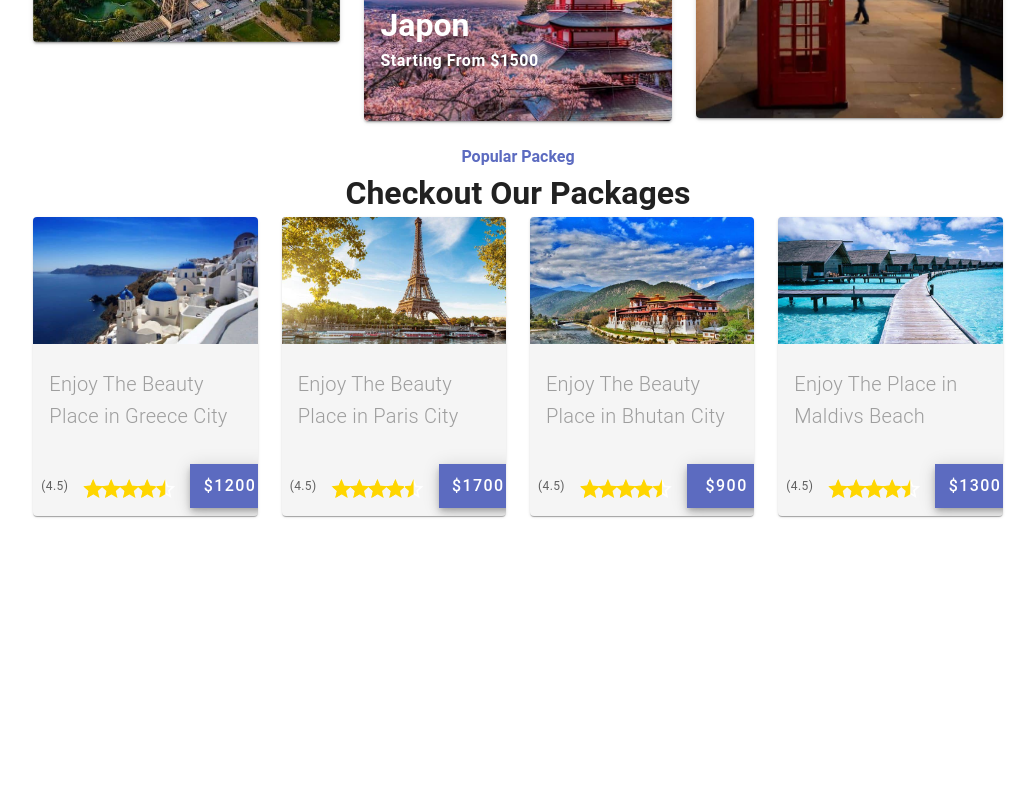
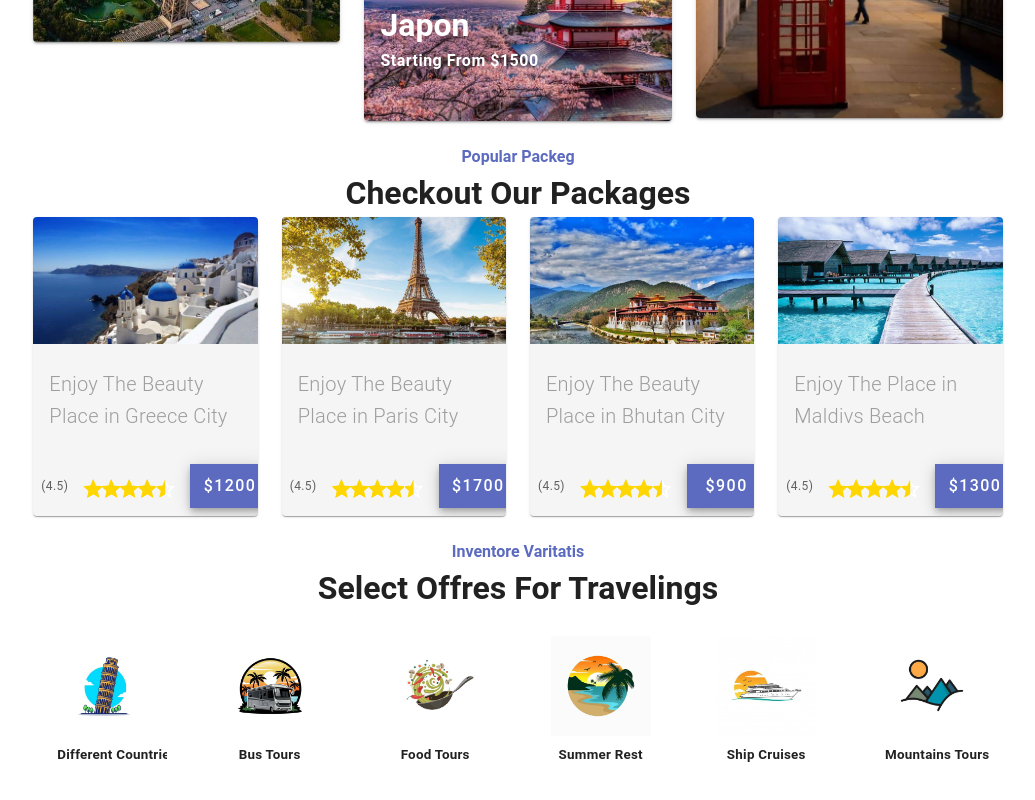
Before and after one commit to maydamv/Travel-agency, a Vue app: page / in a window 1280 px wide. Shown: the part 1657-2457 px from the top of the page, without its empty margins (122-1157 px from the left). Before the commit the page ends 2189 px from the top, so only its background shows below. Built offline with nearby package versions, Linux system fonts and the light colour scheme.

Commit message:
add offers for Traveling

```diff
--- a/src/views/Home.vue
+++ b/src/views/Home.vue
@@ -262,7 +262,26 @@
                 </v-row>
             </v-col>
 
-
+            <v-col cols="12" sm="12">
+                <h4 class="text-center text-indigo-lighten-1">Inventore Varitatis</h4>
+                <h1 class="text-center">Select Offres For Travelings</h1>
+                <v-row justify="center">
+                    <v-col cols="12" sm="10">
+                        <v-row>
+                            <v-col cols="12" sm="2" v-for="(offer,i) in offers" :key="i">
+                                <v-card class="mx-auto px-2 pt-6" height="200px" flat>
+                                    <div align="center" justify="center">
+                                        <v-img :src="offer.image" height="100px" width="100px"></v-img>
+                                    </div>
+                                    <v-card-title class="text-center">
+                                        <h6>{{ offer.title }}</h6>
+                                    </v-card-title>
+                                </v-card>
+                            </v-col>
+                        </v-row>
+                    </v-col>
+                </v-row>
+            </v-col>
 
         </v-row>
     </v-container>
```
